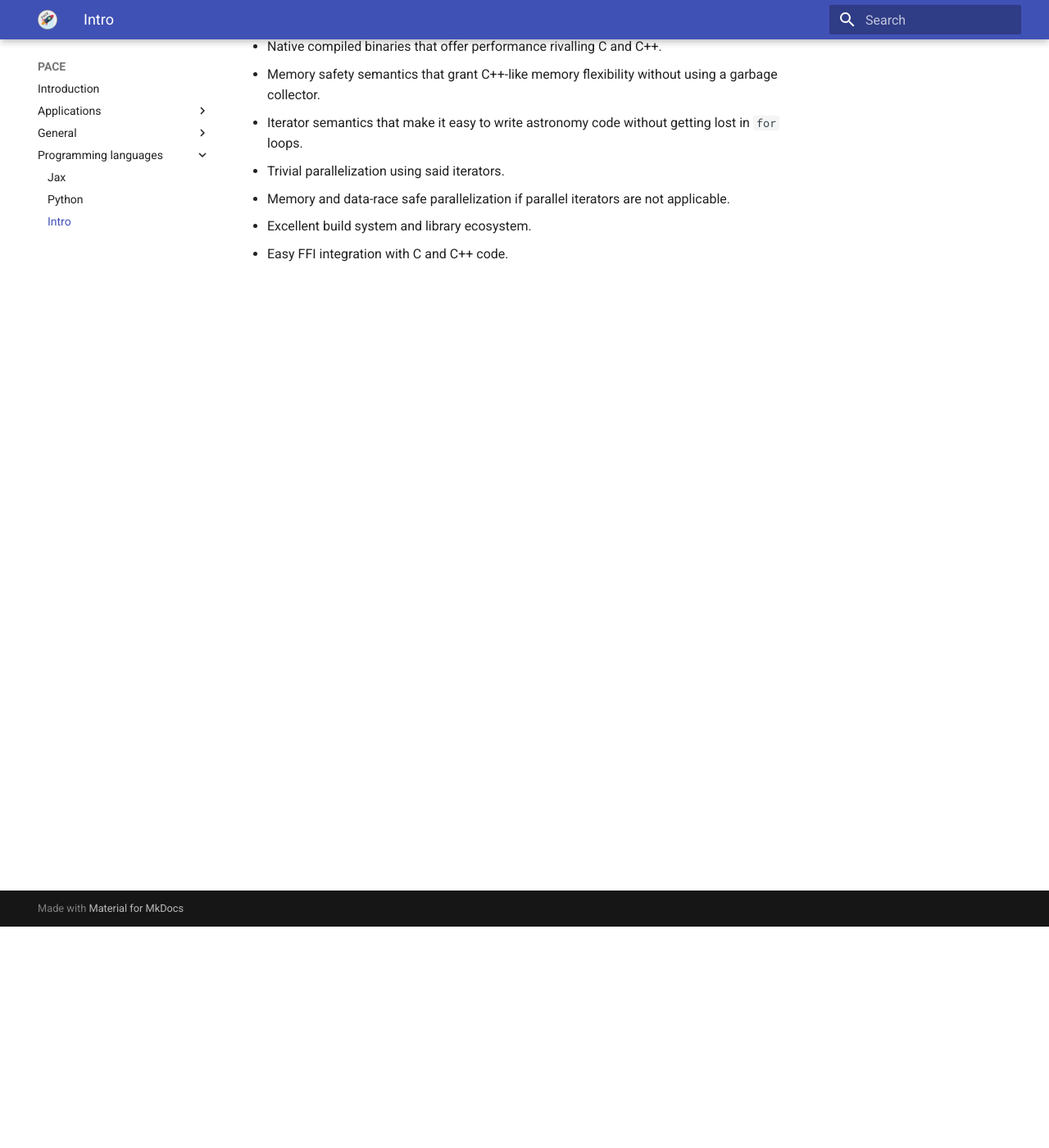
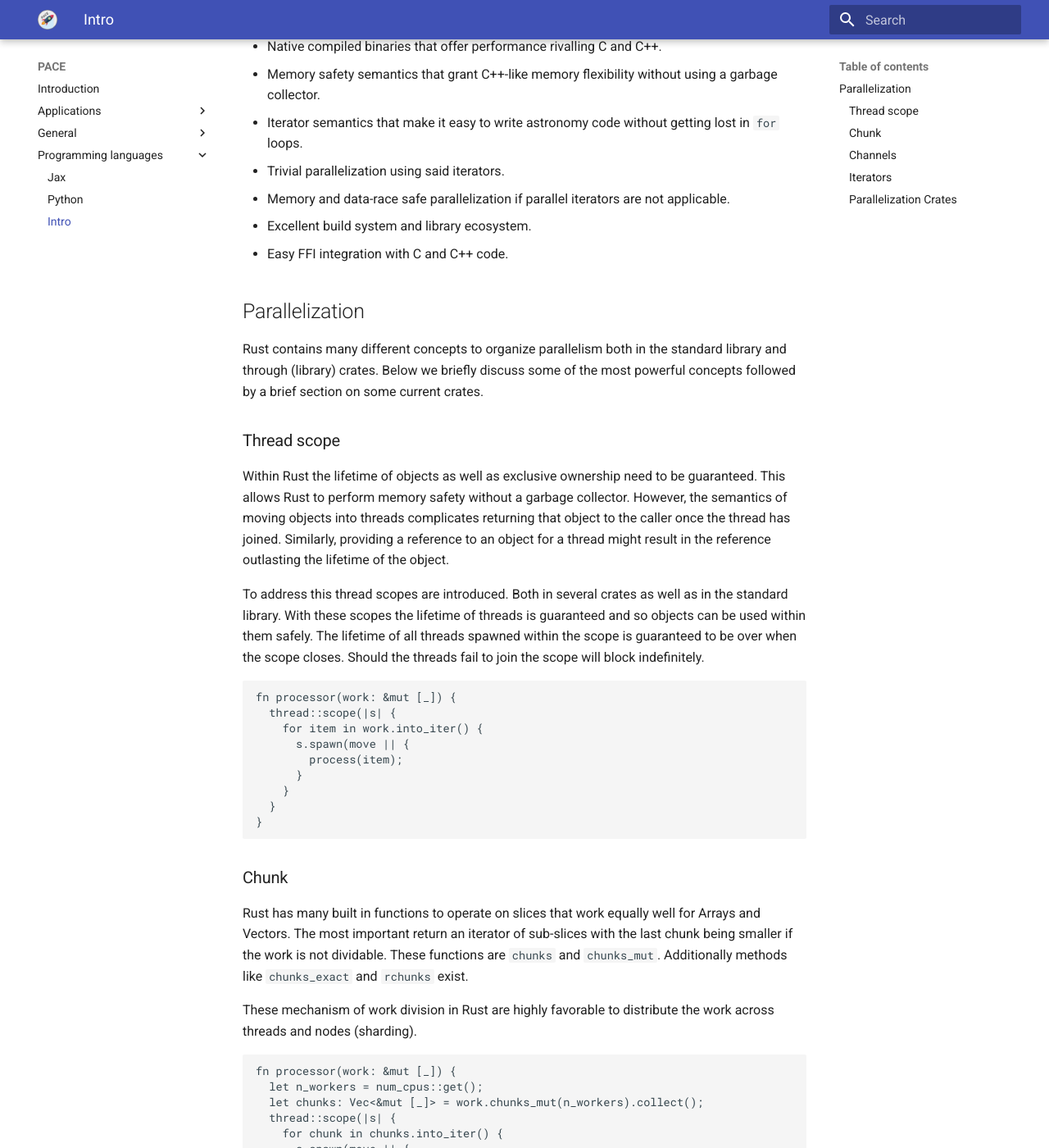
Before and after one commit to astron-rd/PACE, an MkDocs documentation site: the page built from docs/programming-languages/rust.md, in a window 1280 px wide and 1400 px high, scrolled down 270 px. Shown: the whole window at 82% size. Built offline with MkDocs 1.6.1 and Material for MkDocs 9.7.7, drawn with Linux system fonts in a browser that asks for light colours; nearby versions of some CDN libraries; some of the changed text lies outside the part shown.

Commit message:
15: Document parallelization constructs for Rust

````diff
--- a/docs/programming-languages/rust.md
+++ b/docs/programming-languages/rust.md
@@ -17,3 +17,120 @@
   applicable.
 - Excellent build system and library ecosystem.
 - Easy FFI integration with C and C++ code.
+
+## Parallelization
+
+Rust contains many different concepts to organize parallelism both in the standard library and through (library) crates. Below we briefly discuss some of the most powerful concepts followed by a brief section on some current crates.
+
+### Thread scope
+
+Within Rust the lifetime of objects as well as exclusive ownership need to be guaranteed. This allows Rust to perform memory safety without a garbage collector. However, the semantics of moving objects into threads complicates returning that object to the caller once the thread has joined. Similarly, providing a reference to an object for a thread might result in the reference outlasting the lifetime of the object.
+
+To address this thread scopes are introduced. Both in several crates as well as in the standard library. With these scopes the lifetime of threads is guaranteed and so objects can be used within them safely. The lifetime of all threads spawned within the scope is guaranteed to be over when the scope closes. Should the threads fail to join the scope will block indefinitely.
+
+```Rust
+fn processor(work: &mut [_]) {
+  thread::scope(|s| {
+    for item in work.into_iter() {
+      s.spawn(move || {
+        process(item);
+      }
+    }
+  }
+}
+```
+
+### Chunk
+
+Rust has many built in functions to operate on slices that work equally well for Arrays and Vectors. The most important return an iterator of sub-slices with the last chunk being smaller if the work is not dividable. These functions are `chunks` and `chunks_mut`. Additionally methods like `chunks_exact` and `rchunks` exist.
+
+These mechanism of work division in Rust are highly favorable to distribute the work across threads and nodes (sharding).
+
+```Rust
+fn processor(work: &mut [_]) {
+  let n_workers = num_cpus::get();
+  let chunks: Vec<&mut [_]> = work.chunks_mut(n_workers).collect();
+  thread::scope(|s| {
+    for chunk in chunks.into_iter() {
+      s.spawn(move || {
+        process(chunk);
+      }
+    }
+  }
+}
+```
+
+Work distributed in chunks can better utilize CPU L1 and L2 caches by tuning the chunk size to the CPU heuristics. Additionally, it allows to support tiling implementations of dense computations.
+
+### Channels
+
+Channels are FIFO message queues using tx & rx pairs with additional primitives. Beyond their basic function they allow to signal termination through the closing of the tx channels. Channels can be cloned allowing for multi-producer and or multi-producer setups. Effectively, channels combine queues with other language constructs like conditions or atomic variables in one cohesive package.
+
+```Rust
+fn processor(work: &mut [_]) {
+  let n_workers = num_cpus::get();
+  thread::scope(|s| {
+    let (in_tx, in_rx) = std::sync::mpmc::channel();
+
+    // Single Producer
+    for band in bands.into_iter() {
+      in_tx.send(band).expect("Can't send data to thread");
+    }
+
+    // Closes channel since in_tx is only copy
+    drop(in_tx);
+
+    // multi consumer threadpool
+    for _ in 0..n_workers {
+      let t_rx = in_rx.clone();
+      s.spawn(move || {
+        // tx_rx.recv() will return Err when channel closed
+        while let Ok(work) = t_rx.recv() {
+          process(work);
+        }
+      });
+    }
+  });
+}
+```
+
+### Iterators
+
+Through Rust [extension traits](https://rust-lang.github.io/rfcs/0445-extension-trait-conventions.html) we can add additional operators to existing types. Used by [Rayon](https://docs.rs/rayon/latest/rayon/) to add parallel iterators that can be applied to slices, Arrays and Vectors. Notable new iterators include `par_chunks` and `par_iter` where one is the chunked and the other the element wise iterator respectively.
+
+```Rust
+fn processor(work: &mut [_]) {
+  let n_workers = num_cpus::get();
+  work.par_chunks_mut(n_workers).for_each(|band| {
+    process(band);
+  });
+}
+```
+
+### Parallelization Crates
+
+Below is an overview of crates of some common crates that can be used to parallelize workloads. This list does not attempt to be exhausting and will not be updated (2026-10-20).
+
+General threading & parallelization crates:
+
+1. [Crossbeam](https://docs.rs/crossbeam/latest/crossbeam/)
+1. [Rayon](https://docs.rs/rayon/latest/rayon/)
+
+Specialized concurrency constructs:
+
+1. [parking_lot](https://docs.rs/parking_lot/latest/parking_lot/)
+1. [spin](https://docs.rs/spin/latest/spin/)
+1. [thread_local](https://docs.rs/thread_local/latest/thread_local/)
+1. [ringbuf](https://docs.rs/ringbuf/latest/ringbuf/)
+1. [dashmap](https://docs.rs/dashmap/latest/dashmap/)
+
+Overview of Channel crates:
+
+| Crate | SPSC | MPSC | SPMC | MPMC |
+|----------------------------------------------|------|------|------|------|
+| [crossbeam](https://lib.rs/crates/crossbeam) | | | | X |
+| [Flume](https://lib.rs/crates/flume) | | X | | X |
+| [Kanal](https://lib.rs/crates/kanal) | | | | X |
+| [oneshot](https://lib.rs/crates/oneshot) | X | | | |
+| [crossfire](https://lib.rs/crates/crossfire) | X | X | | X |
+| [bus](https://lib.rs/crates/bus) | | X | | |
````
